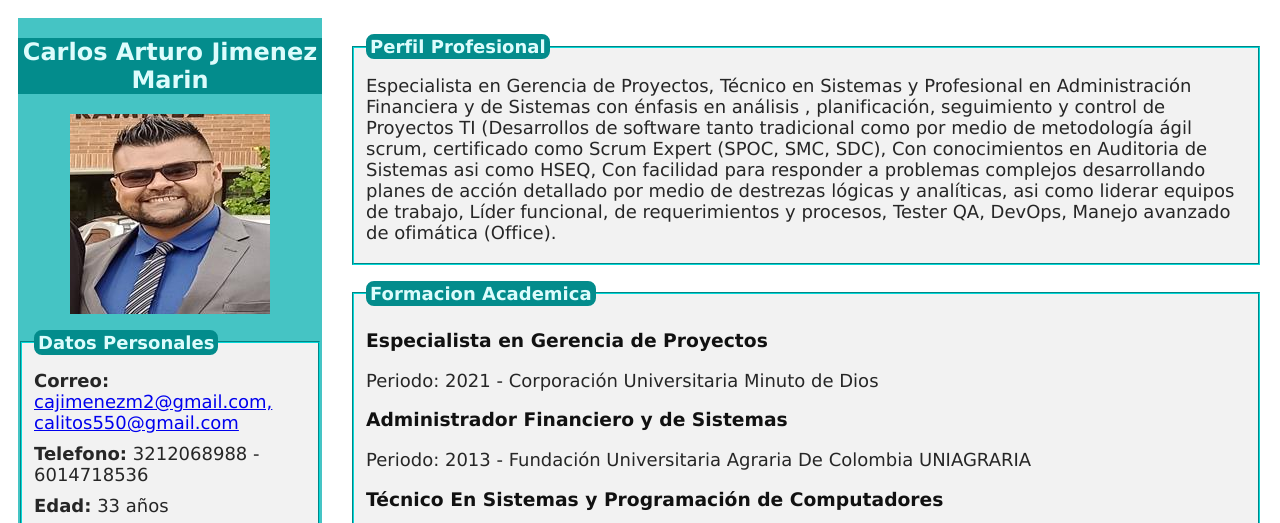
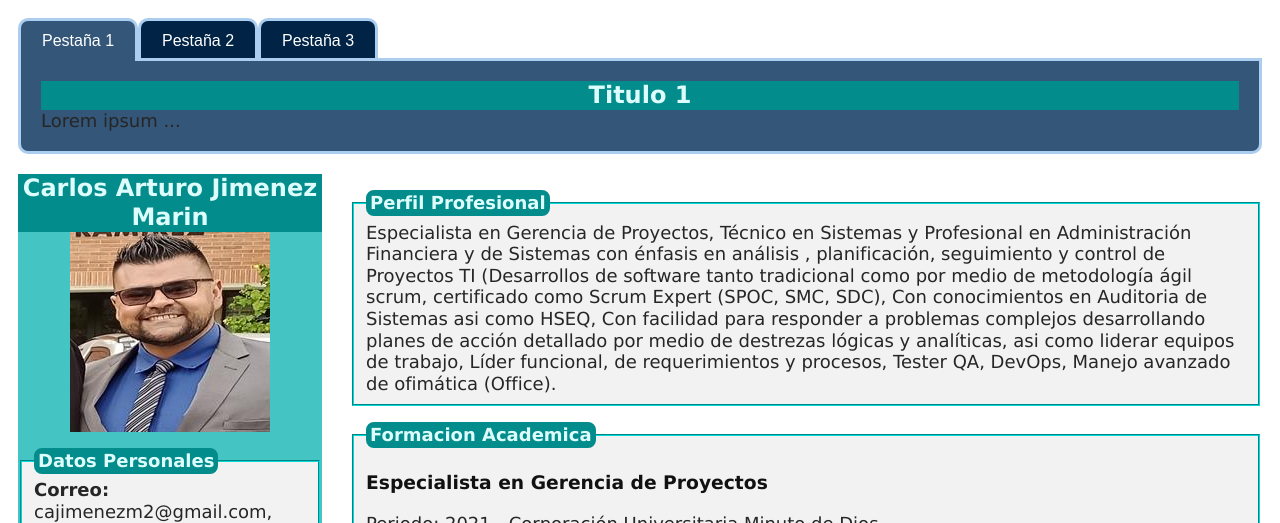
Before and after one commit to carlitosjimenez550/cvcarlosjimenez2.github.io, a plain HTML site: page index.html in a window 1280 px wide. Shown: the top 523 px of the page. Drawn offline with Linux system fonts and the light colour scheme.

Commit message:
pestañas

```diff
--- a/estilo.css
+++ b/estilo.css
@@ -103,3 +103,95 @@ legend{
 p{
     margin: 10px 0px;
 }
+
+
+
+/* funcionamiento básico del sistema de pestañas */
+.tab-content {
+    display: none;
+  }
+
+  .tab:target .tab-content, .tab:last-of-type .tab-content {
+    display: block;
+  }
+
+  .tab:target ~ .tab:last-of-type .tab-content {
+    display: none;
+  }
+
+  /* parámetros para configurar las pestañas */
+:root {
+    --tabs-border-color: #ABCDEF;
+    --tabs-border-size: 3px;
+    --tabs-text-color: white;
+    --tabs-dark-color: #012345;
+    --tabs-lite-color: #345678;
+    --tabs-width: 120px;
+    --tabs-height: 40px;
+  }
+
+  /* aspecto básico */
+  body {
+    font-family: sans-serif;
+    line-height: 1.2;
+  }
+  h2, p {
+    margin: 0;
+  }
+  a {
+    color: inherit;
+    text-decoration: none;
+  }
+  .tabs * {
+    box-sizing: border-box;
+  }
+
+  .tab-container {
+    position: relative;
+    padding-top: var(--tabs-height); /* en esta zona colocaremos las pestañas */
+  }
+  #tab1>a { --tabs-position: 0; }
+  #tab2>a { --tabs-position: 1; }
+  #tab3>a { --tabs-position: 2; }
+  #tab4>a { --tabs-position: 3; }
+  #tab5>a { --tabs-position: 4; }
+  #tab6>a { --tabs-position: 5; }
+  #tab7>a { --tabs-position: 6; }
+  #tab8>a { --tabs-position: 7; }
+  #tab9>a { --tabs-position: 8; }
+  .tab>a {
+    text-align: center;
+    position: absolute;
+    width: calc(var(--tabs-width));
+    height: calc(var(--tabs-height) + var(--tabs-border-size));
+    top: 0;
+    left: calc(var(--tabs-width) * var(--tabs-position)); /* posición de cada pestaña */
+  }
+  /* más aspecto */
+.tabs {
+    padding: 10px;
+    color: var(--tabs-text-color);
+  }
+  .tab-content {
+    background-color: var(--tabs-lite-color);
+    padding: 20px;
+    border: var(--tabs-border-size) solid var(--tabs-border-color);
+    border-radius: 0 0 10px 10px;
+    position: relative;
+    z-index: 100;
+  }
+  .tab>a {
+    background-color: var(--tabs-dark-color);
+    padding: 10px;
+    border: var(--tabs-border-size) solid var(--tabs-border-color);
+    border-radius: 10px 10px 0 0;
+    border-bottom: 0;
+  }
+  .tab:target>a, .tab:last-of-type>a {
+    background-color: var(--tabs-lite-color);
+    z-index: 200;
+  }
+  .tab:target ~ .tab:last-of-type>a {
+    background-color: var(--tabs-dark-color);
+    z-index: 0;
+  }
--- a/index.html
+++ b/index.html
@@ -8,7 +8,33 @@
 </head>
 
 <body>
-    <section id="presentacion">
+    <div class="tabs">
+        <div class="tab-container">
+          <div id="tab3" class="tab">
+            <a href="#tab3">Pestaña 3</a>
+            <div class="tab-content">
+              <h2>Titulo 3</h2>
+              <p>Lorem ipsum ...</p>
+            </div>
+          </div>
+          <div id="tab2" class="tab">
+            <a href="#tab2">Pestaña 2</a>
+            <div class="tab-content">
+              <h2>Titulo 2</h2>
+              <p>Lorem ipsum ...</p>
+            </div>
+          </div>
+          <div id="tab1" class="tab">
+            <a href="#tab1">Pestaña 1</a>
+            <div class="tab-content">
+              <h2>Titulo 1</h2>
+              <p>Lorem ipsum ...</p>
+            </div>
+          </div>
+        </div>
+      </div>
+
+   <section id="presentacion">
         <H2>Carlos Arturo Jimenez Marin</H2>
         <div class="perfil">
             <img src="resources/actual.jpg" alt="Fotografia de Carlos Jimenez" width="200" title="Carlos Jimenez">
```
